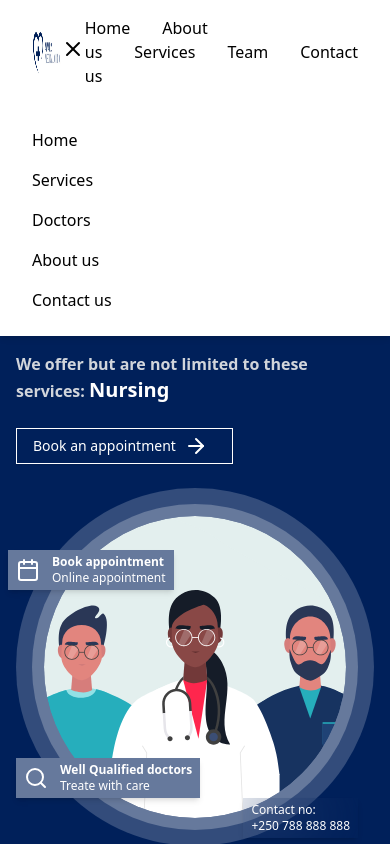
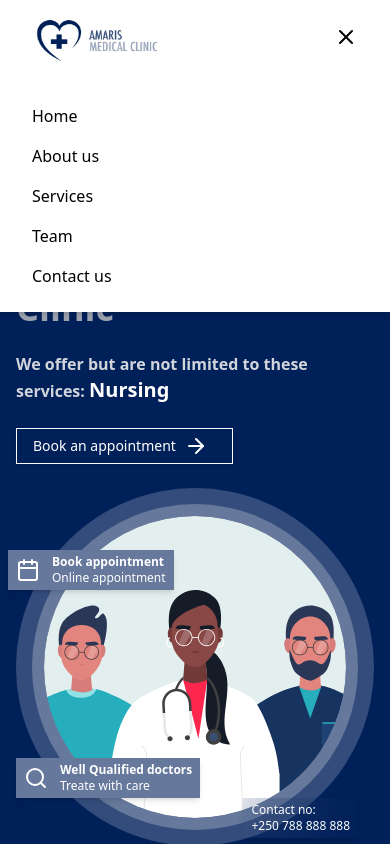
Before and after one commit to FabCode67/amaris, a Next.js app: page / in a window 390 px wide. Both pictures are taken after a click on the button 346 px from the left and 37 px from the top of the page. Shown: the top 844 px of the page. Built offline with nearby package versions, Linux system fonts and the light colour scheme.

Commit message:
navbar responsiveness

```diff
--- a/components/ContactUs.tsx
+++ b/components/ContactUs.tsx
@@ -9,7 +9,7 @@ const ContactUsPage = () => {
 
                 <div className="grid grid-cols-1 lg:grid-cols-2 gap-12">
                     <div className="flex flex-col justify-center">
-                        <h3 className="text-6xl font-semibold text-gray-800 mb-6 uppercase ">Get in Touch</h3>
+                        <h3 className="md:text-6xl text-4xl font-semibold text-gray-800 mb-6 uppercase ">Get in Touch</h3>
                         <p className=" mb-6 text-xl uppercase">
                             If you have any questions, feel free to reach out to us. We are here to help you with any inquiries or information you may need.
                         </p>
--- a/components/Navbar.tsx
+++ b/components/Navbar.tsx
@@ -27,12 +27,12 @@ const Navbar = () => {
           </button>
         </div>
 
-        <div className={`md:flex space-x-8 text-medBlue ${menuOpen ? 'block' : 'hidden'} md:block`}>
-          <Link href="/" className="hover:text-medGreen">Home</Link>
-          <Link href="#about" className="hover:text-medGreen">About us</Link>
-          <Link href="#services" className="hover:text-medGreen">Services</Link>
-          <Link href="#team" className="hover:text-medGreen">Team</Link>
-          <Link href="#contact" className="hover:text-medGreen">Contact us</Link>
+        <div className={`md:flex space-x-8 text-medBlue ${menuOpen ? 'block' : 'hidden'} md:block hidden`}>
+          <Link href="/" className="hover:text-blue-900">Home</Link>
+          <Link href="#about" className="hover:text-blue-900">About us</Link>
+          <Link href="#services" className="hover:text-blue-900">Services</Link>
+          <Link href="#team" className="hover:text-blue-900">Team</Link>
+          <Link href="#contact" className="hover:text-blue-900">Contact us</Link>
         </div>
 
         <div className="space-x-4 hidden md:block">
@@ -44,11 +44,11 @@ const Navbar = () => {
 
       {menuOpen && (
         <div className="md:hidden bg-white py-4">
-          <Link href="/" className="block px-8 py-2 text-medBlue hover:text-medGreen">Home</Link>
-          <Link href="/services" className="block px-8 py-2 text-medBlue hover:text-medGreen">Services</Link>
-          <Link href="/doctors" className="block px-8 py-2 text-medBlue hover:text-medGreen">Doctors</Link>
-          <Link href="/about" className="block px-8 py-2 text-medBlue hover:text-medGreen">About us</Link>
-          <Link href="/contact" className="block px-8 py-2 text-medBlue hover:text-medGreen">Contact us</Link>
+          <Link onClick={() => setMenuOpen(!menuOpen)} href="/" className="block px-8 py-2 text-medBlue hover:text-blue-900">Home</Link>
+          <Link onClick={() => setMenuOpen(!menuOpen)} href="#about" className="block px-8 py-2 text-medBlue hover:text-blue-900">About us</Link>
+          <Link onClick={() => setMenuOpen(!menuOpen)} href="#services" className="block px-8 py-2 text-medBlue hover:text-blue-900">Services</Link>
+          <Link onClick={() => setMenuOpen(!menuOpen)} href="#team" className="block px-8 py-2 text-medBlue hover:text-blue-900">Team</Link>
+          <Link onClick={() => setMenuOpen(!menuOpen)} href="#contact" className="block px-8 py-2 text-medBlue hover:text-blue-900">Contact us</Link>
         </div>
       )}
     </nav>
```
Lines whose indentation alone changed are shown as unchanged.
